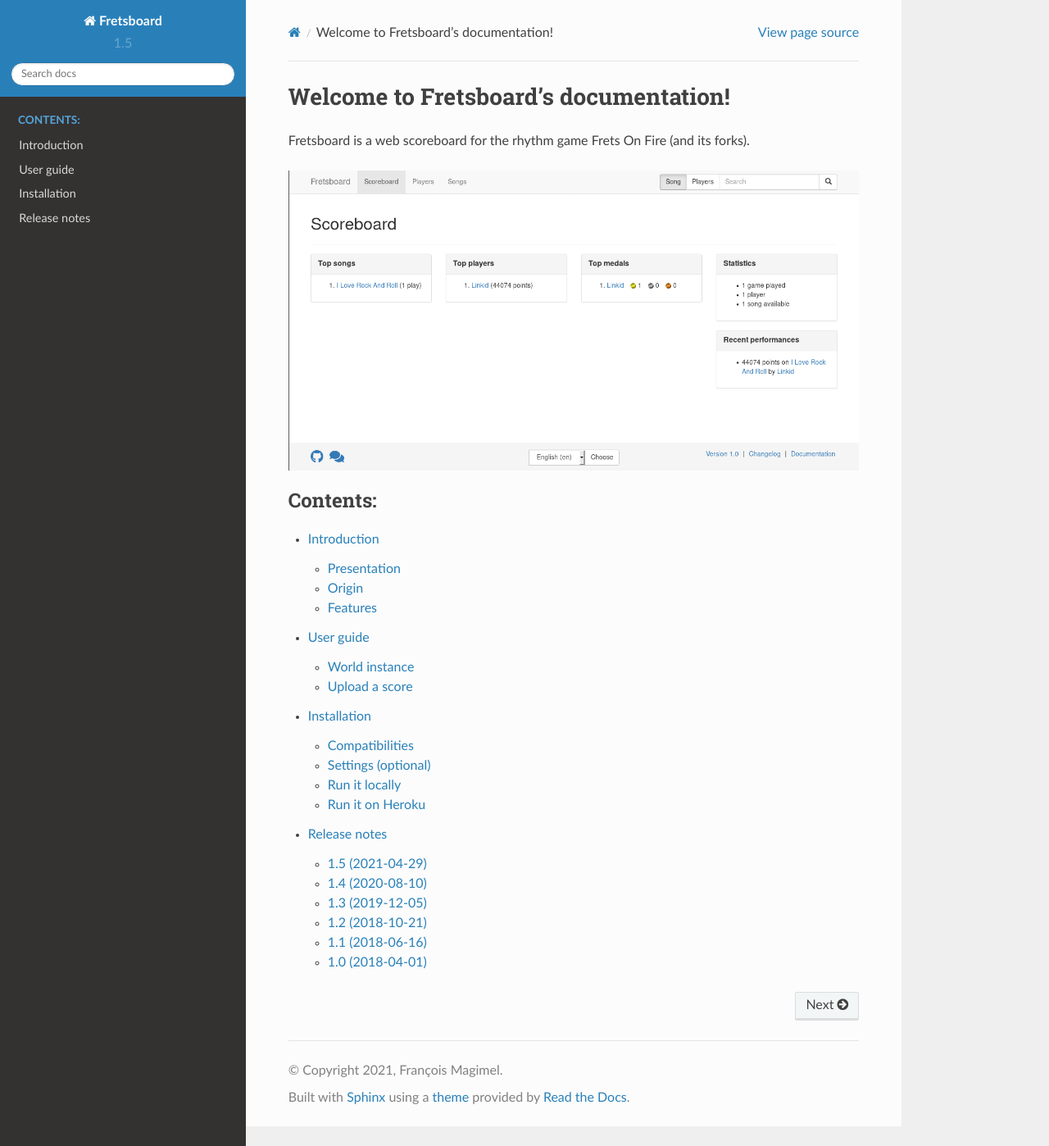
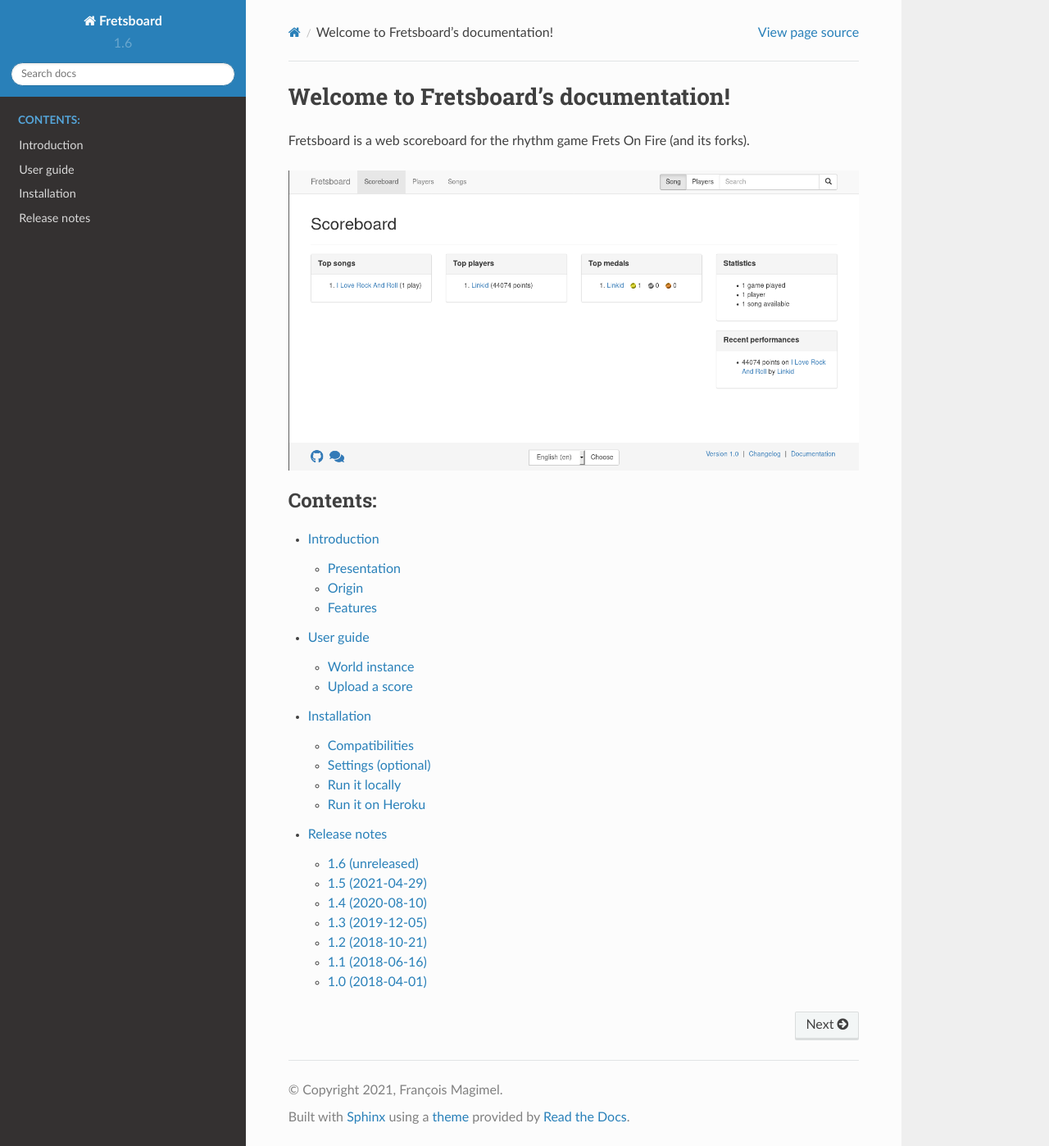
Before and after one commit to Linkid/fretsboard, a Sphinx documentation site: the page built from docs/source/index.rst, in a window 1280 px wide and 1398 px high. Shown: the whole window at 82% size. Built offline with Sphinx 7.4.7 and the Read the Docs theme 2.0.0, drawn with Linux system fonts in a browser that asks for light colours.

Commit message:
Prepare the changelog for the next release

```diff
--- a/CHANGELOG.md
+++ b/CHANGELOG.md
@@ -1,5 +1,8 @@
 Release notes
 =============
+
+1.6 (unreleased)
+----------------
 
 1.5 (2021-04-29)
 ----------------
--- a/docs/source/conf.py
+++ b/docs/source/conf.py
@@ -57,9 +57,9 @@
 # built documents.
 #
 # The short X.Y version.
-version = '1.5'
+version = '1.6'
 # The full version, including alpha/beta/rc tags.
-release = '1.5'
+release = '1.6-dev'
 
 # The language for content autogenerated by Sphinx. Refer to documentation
 # for a list of supported languages.
--- a/setup.py
+++ b/setup.py
@@ -8,7 +8,7 @@
 with open(os.path.join(os.path.dirname(__file__), "README.md"), 'rb') as readme_file:
     readme = readme_file.read().decode('utf-8')
 
-version = "1.5"
+version = "1.6-dev"
 
 setup(
     name="fretsboard",
```
Also changed, not shown: 3 other files.
